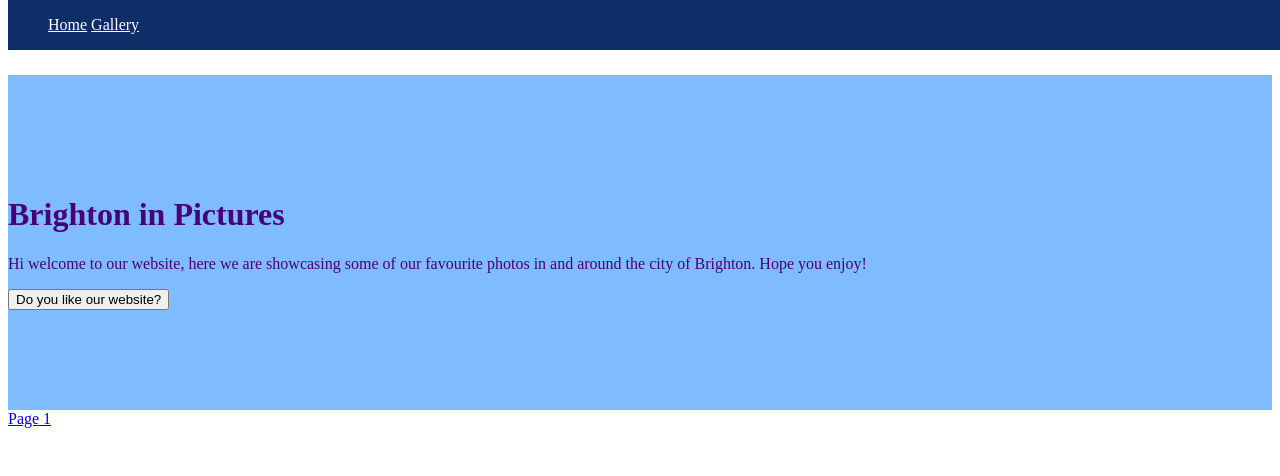
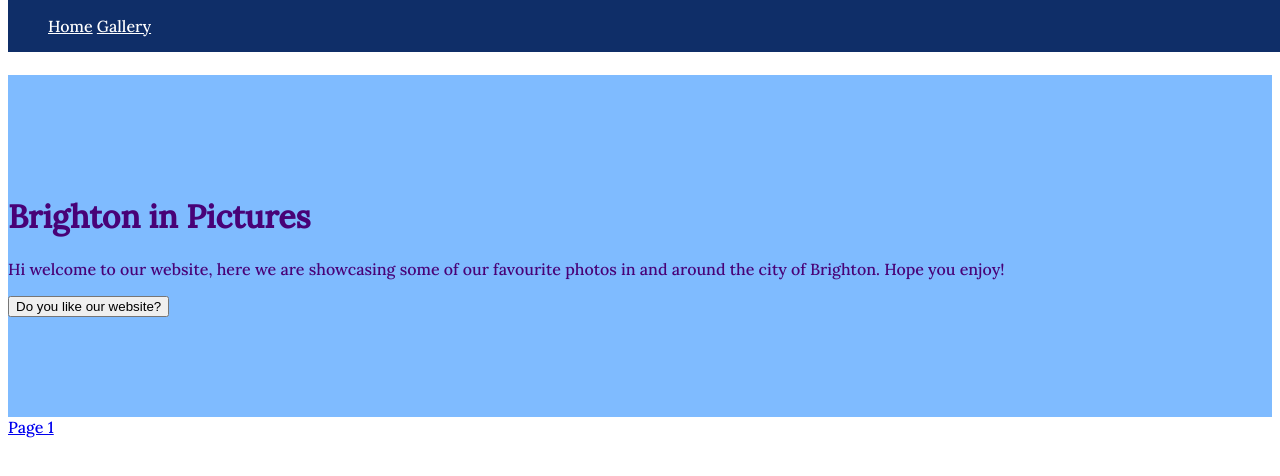
Before and after one commit to kamba-ddie/extra-website, a plain HTML site: page html/index.html in a window 1280 px wide. Drawn offline with Linux system fonts and the light colour scheme.

Commit message:
Update index.css

```diff
--- a/css/index.css
+++ b/css/index.css
@@ -1,3 +1,10 @@
+
+@import url('https://fonts.googleapis.com/css2?family=Lora:wght@500&display=swap');
+
+html{
+    font-family: 'Lora', serif;
+}
+
 .navbar{
     background-color: #0f2e68;
     position: fixed;
```
